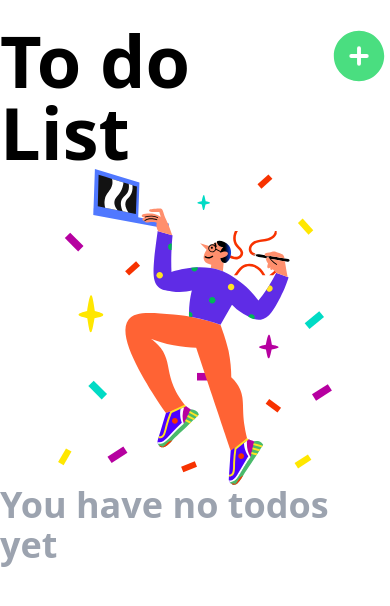
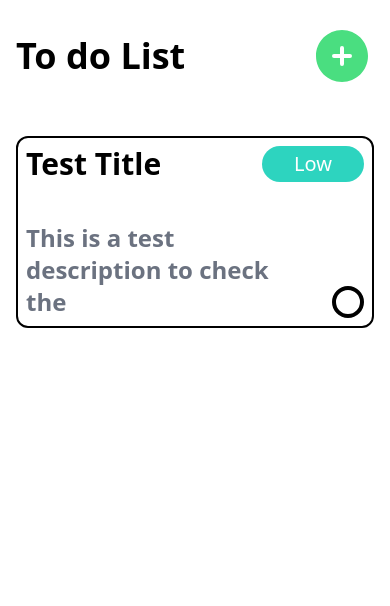
Before and after one commit to UltraMKF12/Internship-TodoApp, a Vue app: page / in a window 390 px wide. Both pictures are taken after a click on the icon 358 px from the left and 56 px from the top of the page. Shown: the top 606 px of the page. Built offline with nearby package versions, Linux system fonts and the light colour scheme.

Commit message:
ITL 12 Mobile friendly looking + ITL 13  make the todo list look

```diff
--- a/src/App.vue
+++ b/src/App.vue
@@ -1,22 +1,41 @@
 <template>
-  <div class="m-auto my-6 flex max-w-screen-md flex-col content-center justify-center">
-    <TodoHeader />
-    <TodoListEmpty v-if="isTodoListEmpty" />
-  </div>
+  <main class="mx-auto my-6 max-w-screen-sm">
+    <div class="flex flex-col content-center justify-center gap-12 px-4">
+      <TodoHeader @add-todo="addTodo" />
+      <TodoListEmpty v-if="isTodoListEmpty" />
+      <TodoListItem
+        v-for="item in todoList"
+        :key="item.id"
+        :title="item.title"
+        :description="item.description"
+        :priority="item.priority"
+        :checked="item.checked"
+      />
+    </div>
+  </main>
 </template>
 
 <script setup lang="ts">
 import { computed, ref } from 'vue'
 import TodoHeader from '@/components/TodoHeader.vue'
-import TodoListEmpty from './components/TodoListEmpty.vue'
-
-interface Todo {
-  id: number
-  priority: 'high' | 'medium' | 'low'
-  title: string
-  description: string
-}
+import TodoListEmpty from '@/components/TodoListEmpty.vue'
+import TodoListItem from '@/components/TodoListItem.vue'
+import type Todo from '@/types/Todo'
 
 const todoList = ref<Todo[]>([])
 const isTodoListEmpty = computed(() => !todoList.value.length)
+
+// Function that simulates a todo add for testing
+function addTodo() {
+  let priorities = ['High', 'Medium', 'Low']
+  let randomPriority = priorities[Math.floor(Math.random() * 3)] as 'High' | 'Medium' | 'Low'
+  let newItem: Todo = {
+    id: todoList.value.length,
+    priority: randomPriority,
+    title: 'Test Title',
+    description: 'This is a test description to check the',
+    checked: Boolean(Math.round(Math.random()))
+  }
+  todoList.value.push(newItem)
+}
 </script>
--- a/src/components/TodoHeader.vue
+++ b/src/components/TodoHeader.vue
@@ -1,6 +1,6 @@
 <template>
-  <div class="flex justify-between">
-    <h1 class="text-7xl font-bold">To do List</h1>
+  <div class="flex items-center justify-between">
+    <h1 class="text-4xl font-bold sm:text-7xl">To do List</h1>
     <PlusCircleIcon
       class="w -16 h-16 cursor-pointer text-green-400"
       @click="addTodo"
--- a/src/components/TodoListEmpty.vue
+++ b/src/components/TodoListEmpty.vue
@@ -1,7 +1,7 @@
 <template>
-  <div class="flex select-none flex-col items-center justify-center">
+  <div class="flex scale-[.75] select-none flex-col items-center justify-center sm:scale-100">
     <NoTodoImage />
-    <p class="text-4xl font-bold text-gray-400">You have no todos yet</p>
+    <p class="whitespace-nowrap text-4xl font-bold text-gray-400">You have no todos yet</p>
   </div>
 </template>
 
--- /dev/null
+++ b/src/components/TodoListItem.vue
@@ -0,0 +1,55 @@
+<template>
+  <section class="rounded-xl border-2 border-black">
+    <div class="flex flex-col justify-between gap-10 p-2">
+      <div class="flex items-start justify-between">
+        <span class="break-all text-3xl font-bold">{{ title }}</span>
+        <span
+          class="rounded-full px-8 py-1 text-xl text-white"
+          :class="backgroundColor"
+          >{{ priority }}</span
+        >
+      </div>
+      <div class="flex items-end justify-between gap-6">
+        <span class="break-words text-2xl font-bold text-gray-500">{{ description }}</span>
+        <label class="relative cursor-pointer">
+          <input
+            value="checked"
+            type="checkbox"
+            name="checked"
+            class="peer sr-only"
+          />
+          <div
+            class="size-8 rounded-full border-4 border-black peer-checked:border-green-600"
+          ></div>
+          <CheckIcon
+            class="absolute -left-2 -top-4 hidden size-12 stroke-green-600 stroke-2 peer-checked:block"
+          />
+        </label>
+      </div>
+    </div>
+  </section>
+</template>
+
+<script setup lang="ts">
+import { computed } from 'vue'
+import { CheckIcon } from '@heroicons/vue/24/solid'
+
+interface Props {
+  title: string
+  description: string
+  priority: 'High' | 'Medium' | 'Low'
+  checked: boolean
+}
+
+const props = defineProps<Props>()
+
+const backgroundColor = computed(() => {
+  if (props.priority === 'High') {
+    return 'bg-red-500'
+  } else if (props.priority === 'Medium') {
+    return 'bg-orange-400'
+  } else {
+    return 'bg-teal-400'
+  }
+})
+</script>
--- /dev/null
+++ b/src/types/Todo.ts
@@ -0,0 +1,7 @@
+export default interface Todo {
+  id: number
+  priority: 'High' | 'Medium' | 'Low'
+  title: string
+  description: string
+  checked: boolean
+}
```
